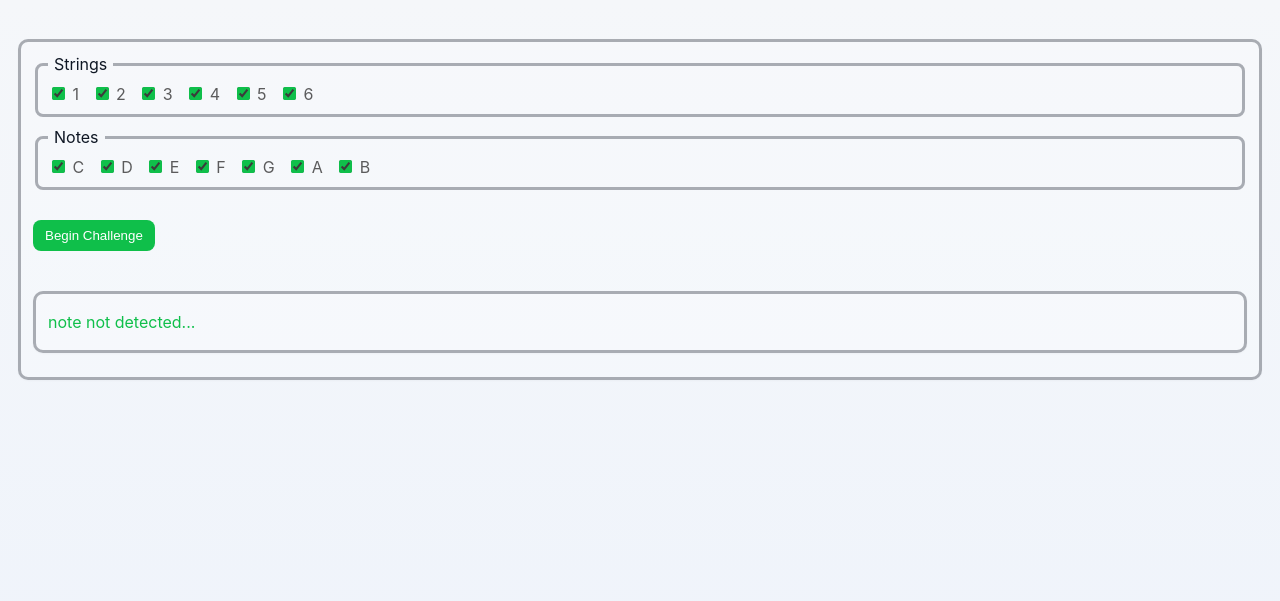
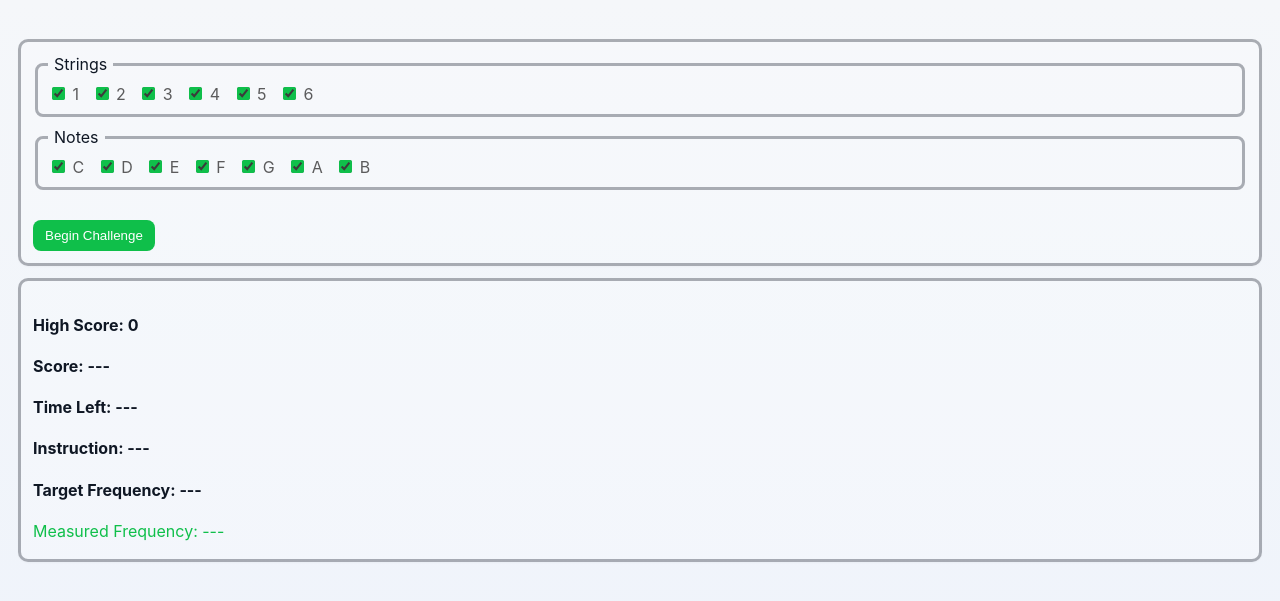
Before and after one commit to dnkelly97/fretboard_mastery, a Django app: page /fretboard_exercises/1/ in a window 1280 px wide. Shown: the top 601 px of the page. Run offline with Django 3.2, Linux system fonts and the light colour scheme.

Commit message:
updating look, initial values, start behavior

```diff
--- a/guitar_exercises/fretboard_exercises/static/fretboard_exercises/detect_pitch.js
+++ b/guitar_exercises/fretboard_exercises/static/fretboard_exercises/detect_pitch.js
@@ -91,8 +91,8 @@ function getNewNote(){
       if(document.getElementById('note_info_display').style.display == 'none'){
         document.getElementById('note_info_display').style.display = 'block';
       }
-      $('#instruction').text(`${data.note} on string ${data.string}`);
-      $('#target_frequency').text(`target frequency: ${data.frequency}`);
+      $('#instruction').text(`Instruction: ${data.note} on string ${data.string}`);
+      $('#target_frequency').text(`Target Frequency: ${data.frequency}`);
       $('#score').text(`Score: ${score}`);
       target_frequency = data.frequency;
     },
@@ -133,12 +133,12 @@ function getPitch()
 function showUpdatedTimeLeft(startTime)
 {
   let current_second = Math.ceil((exerciseTimeInMs - (Date.now() - startTime)) / 1000);
-  $('#timer').text(`Time left: ${Math.max(current_second, 0)}`);
+  $('#timer').text(`Time Left: ${Math.max(current_second, 0)}`);
 }
 
 function showUpdatedFrequency(freqText)
 {
-  $('#frequency').text(freqText);
+  $('#frequency').text(`Measured Frequency: ${freqText}`);
 }
 
 function correctNotePlayed(frequency)
@@ -153,6 +153,7 @@ function challengeTeardown(startTime)
   showUpdatedTimeLeft(startTime);
   showUpdatedFrequency('Done');
   disableForm(false);
+  $('#target_frequency').text(`Target Frequency: ---`);
   pauseAudio();
 }
 
--- a/guitar_exercises/fretboard_exercises/templates/fretboard_exercises/index.html
+++ b/guitar_exercises/fretboard_exercises/templates/fretboard_exercises/index.html
@@ -53,18 +53,16 @@
             <br>
             <button id="begin_button" type="submit" disabled="true">Begin Challenge</button>
         </form>
-        <br>
-        <br>
-        <div id="challenge_results" class="card">
-            <div id="note_info_display" style="display: none;">
-                <h4 id="high_score">High Score: 0</h4>
-                <h4 id="score"></h4>
-                <h4 id="timer"></h4>
-                <h4 id="instruction">string {{ string }} {{ note }}</h4>
-                <h4 id="target_frequency">target frequency: {{ frequency }}</h4>
-            </div>
-            <p id="frequency">note not detected...</p>
+    </div>
+    <div id="challenge_results" class="card">
+        <div id="note_info_display">
+            <h4 id="high_score">High Score: 0</h4>
+            <h4 id="score">Score: ---</h4>
+            <h4 id="timer">Time Left: ---</h4>
+            <h4 id="instruction">Instruction: ---</h4>
+            <h4 id="target_frequency">Target Frequency: ---</h4>
         </div>
+        <p id="frequency">Measured Frequency: ---</p>
     </div>
 </body>
 </html>
```
